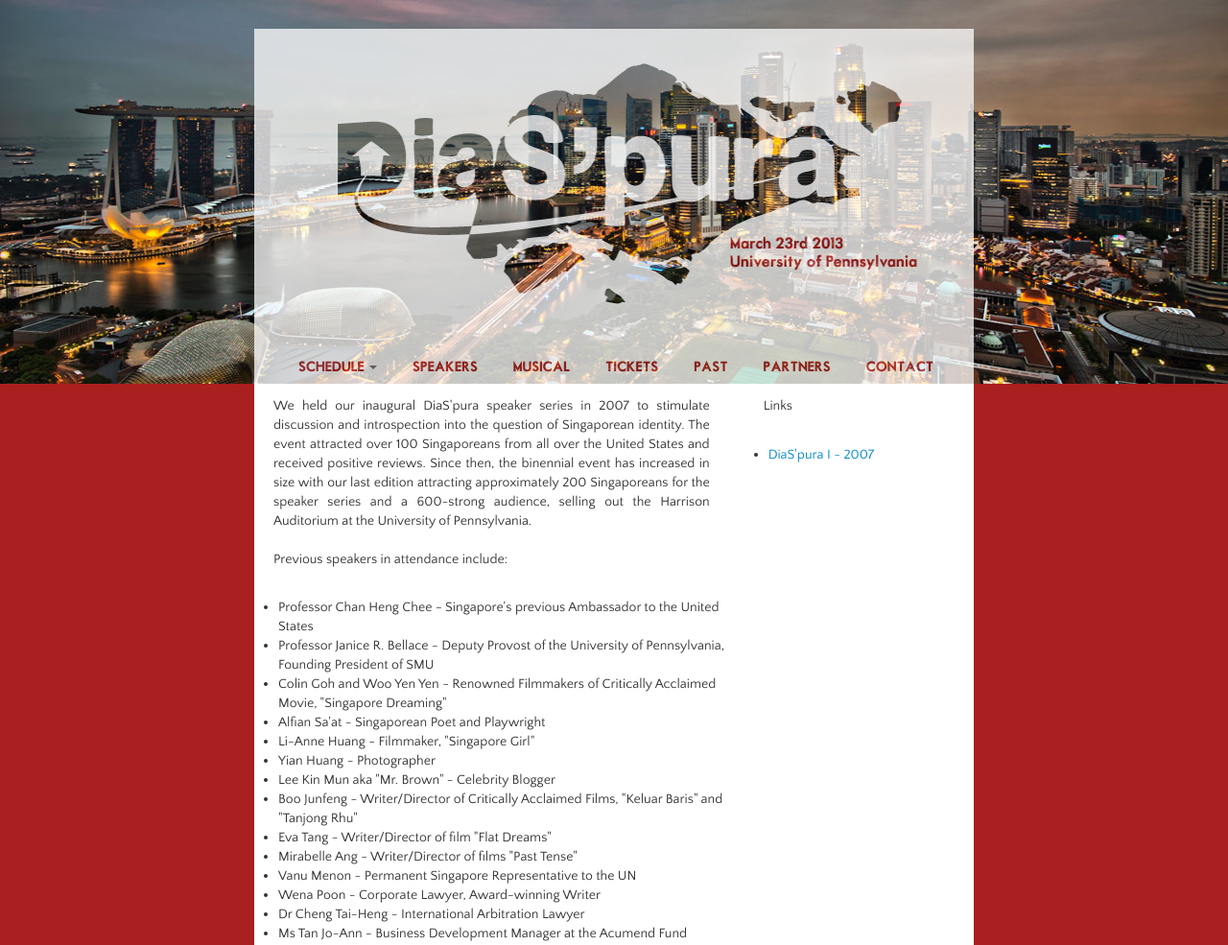
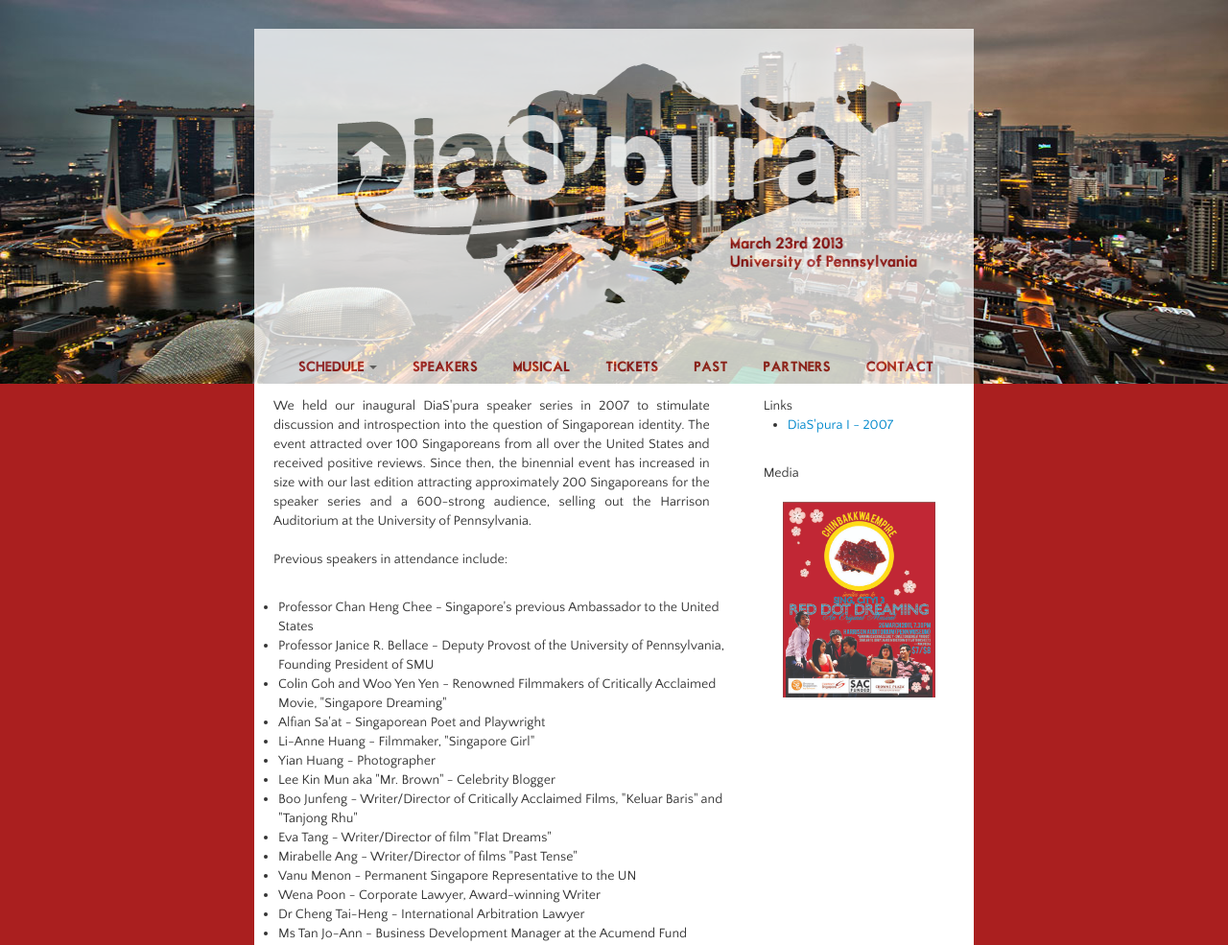
Before and after one commit to jevonyeoh/diaspura, a Rails app: page /pastevents in a window 1280 px wide. Shown: the top 985 px of the page at 96% size. Run offline with Rails 7, Linux system fonts and the light colour scheme; style sheets or scripts are compiled from the project's sources; some libraries are stand-ins or nearby versions.

Commit message:
padding issues

```diff
--- a/app/views/pages/home.html.erb
+++ b/app/views/pages/home.html.erb
@@ -1,7 +1,7 @@
 <br>
 <div class="container" style="background:white; width: 750px;">
   <div class="row-fluid">
-    <div class="span12">
+    <div class="span12" style="padding-left:20px; padding-right:20px">
       <p>
         <!-- insert some picture here -->
 
@@ -33,8 +33,6 @@
         looking to rediscover your roots - or an <i>ang moh</i> curious about the economic success of our tiny island-nation,
         DiaS'pura has it all: great food, renowned speakers and an entirely student-run musical. <br><br><br>
 
-        <b>Check back soon for more updates!</b><br><br>
-
       </p>
     </div>
     <!--
--- a/app/views/pages/pastevents.html.erb
+++ b/app/views/pages/pastevents.html.erb
@@ -32,11 +32,11 @@
           years DiaS'pura and Sing, City!<br><br>
 
           Sekali I <br>
-          <iframe width="560" height="315" src="http://www.youtube.com/embed/SZJ9LUxhHAY" frameborder="0"
+          <iframe width="445" height="250" src="http://www.youtube.com/embed/SZJ9LUxhHAY" frameborder="0"
                   allowfullscreen></iframe><br><br>
 
           Instant Noodles Song<br>
-          <iframe width="560" height="315" src="http://www.youtube.com/embed/_TpbECls8nM" frameborder="0"
+          <iframe width="445" height="250" src="http://www.youtube.com/embed/_TpbECls8nM" frameborder="0"
                   allowfullscreen></iframe> <br><br>
         </p>
 
@@ -45,13 +45,17 @@
 
 
     <div class="span4">
-      <p>
+      <div style="font-family: 'Quattrocento Sans', sans-serif; text-align:justify; padding-left:20px; padding-top: 20px">
         Links
         <ul>
           <li><a href="http://www.dolphin.upenn.edu/spore/diaspura/index.html" style="font-family: 'Quattrocento Sans',
           sans-serif">DiaS'pura I - 2007</a></li>
         </ul>
-
+      </div>
+      <p>
+        Media
+        <br><br>
+        <img src="assets/singcity3_poster.jpg" height="80%" width="80%" style="padding-left: 20px">
       </p>
     </div>
   </div>
--- a/app/views/pages/speakers.html.erb
+++ b/app/views/pages/speakers.html.erb
@@ -18,12 +18,12 @@
       </p>
     </div>
     <div class="span4">
-      <p>
+      <div style="font-family: 'Quattrocento Sans', sans-serif; text-align:justify; padding-left:20px; padding-top: 20px">
         Links<br>
         <ul>
           <li><a href="/pastevents" style="font-family: 'Quattrocento Sans', sans-serif">Past speakers</a></li>
         </ul>
-      </p>
+      </div>
     </div>
   </div>
 </div>
--- a/app/views/pages/todo.html.erb
+++ b/app/views/pages/todo.html.erb
@@ -34,7 +34,7 @@
       </p>
     </div>
     <div class="span4">
-      <p>
+      <div style="font-family: 'Quattrocento Sans', sans-serif; text-align:justify; padding-left:20px; padding-top: 20px">
         Useful Resources
         <ul>
           <li><a href="http://www.visitphilly.com/" style="font-family: 'Quattrocento Sans', sans-serif">visitphilly.com</a></li>
@@ -42,7 +42,7 @@
           <li><a href="http://www.uwishunu.com/2012/09/uwishunus-top-picks-for-best-brunch-in-philadelphia-fall-2012/"
                  style="font-family: 'Quattrocento Sans', sans-serif">Brunch Places</a></li>
         </ul>
-      </p>
+      </div>
     </div>
   </div>
 </div>
```
Also changed, not shown: app/views/pages/about.html.erb (+4 -3 lines), app/assets/images/singcity3_poster.jpg (added).
